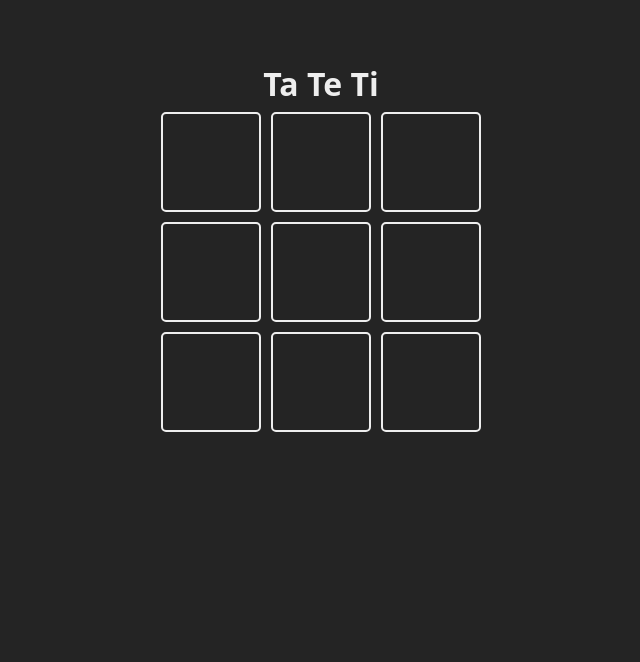
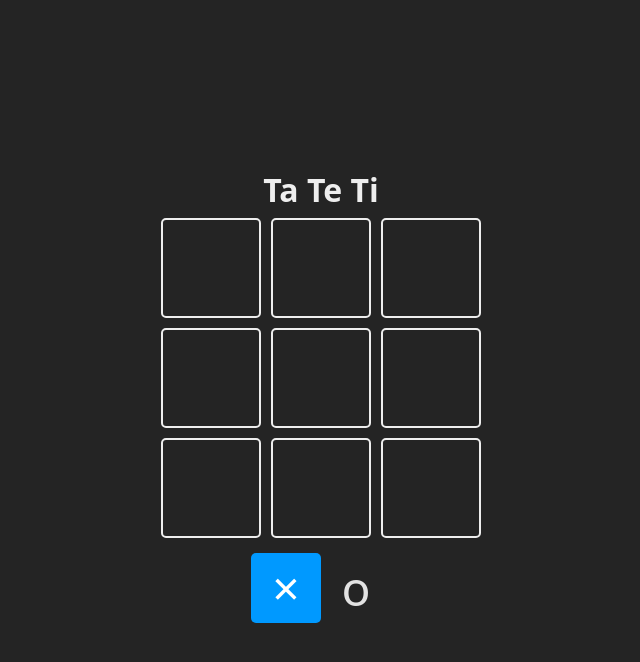
Before and after one commit to Goncar29/Ta-Te-Ti, a React (Vite) app: page / in a window 1280 px wide. Shown: the top 662 px of the page, without its empty margins (319-959 px from the left). Built offline with nearby package versions, Linux system fonts and the light colour scheme.

Commit message:
Se crea la logica para actualizar estado y los turnos

```diff
--- a/src/App.jsx
+++ b/src/App.jsx
@@ -3,44 +3,81 @@ import './App.css'
 
 
 const TURNS ={
-    X: 'X',
-    O: 'O'
+    X: '×',
+    O: 'o'
 }
 
 console.log(TURNS)
 
-const Square = ({ children, updateBoard, index }) => {
+const Square = ({ children, isSelected, updateBoard, index }) => {
+    // mostramos visualmente en css el turno del jugador
+    const className = `square ${isSelected ? 'is-selected' : ''}`
+
+    const handleClick = (index) => {
+        updateBoard()
+    }
+
     return (
-        <div className="square">
+        <div
+            onClick={handleClick}
+            className={className}
+        >
             {children}
         </div>
     )
 }
 
+
+
+
 function App() {
+    const [board, setBoard] = useState(Array(9).fill(null))
+    const [turn, setTurn] = useState(TURNS.X)
 
-    const [board, setBoard] = useState(Array(9).fill(null))
-    console.log(board)
-    console.log(setBoard)
+    // funcion que se encarga de actualizar el estado, los turnos y quien es ganador o no
+    const updateBoard = (index) => {
+        // si ya se hizo click en un cuadro
+        // evitamos que se sobreescriba y no hace nada
+        if(board[index]) return
+
+        // actualizamos el tablero
+        const newBoard = [...board]
+        newBoard[index] = turn // X u O
+        setBoard(newBoard)
+
+        //cada vez que hacemos click en un cuadro cambiamos el turno
+        const newTurn = turn === TURNS.X ? TURNS.O : TURNS.X
+        setTurn(newTurn)
+    }
+
     return (
         <main className="board">
             <h1>Ta Te Ti</h1>
             <section className="game">
-                {
+                { //renderizamos los square dentro del tablero
                     board.map((index) => {
                         return (
                             <Square
                                 index={index}
                                 key={index}
+                                updateBoard={updateBoard}
                             >
                                 <span className="cell__content">
-                                    {index}
+                                    {board[index]}
                                 </span>
                             </Square>
                         )
                     })
                 }
             </section>
+            <section className="turn">
+                <Square isSelected={turn === TURNS.X}>
+                    {TURNS.X}
+                </Square>
+                <Square isSelected={turn === TURNS.O}>
+                    {TURNS.O}
+                </Square>
+            </section>
         </main>
     )
 }
--- a/src/index.css
+++ b/src/index.css
@@ -18,7 +18,7 @@
 body {
     margin: 0;
     display: flex;
-    justify-content: center;
+    align-items: center;
     min-width: 320px;
     min-height: 100vh;
 }
@@ -85,7 +85,7 @@ body {
     background: #09f;
 }
 
-    .winner {
+.winner {
     position: absolute;
     width: 100vw;
     height: 100vh;
```
